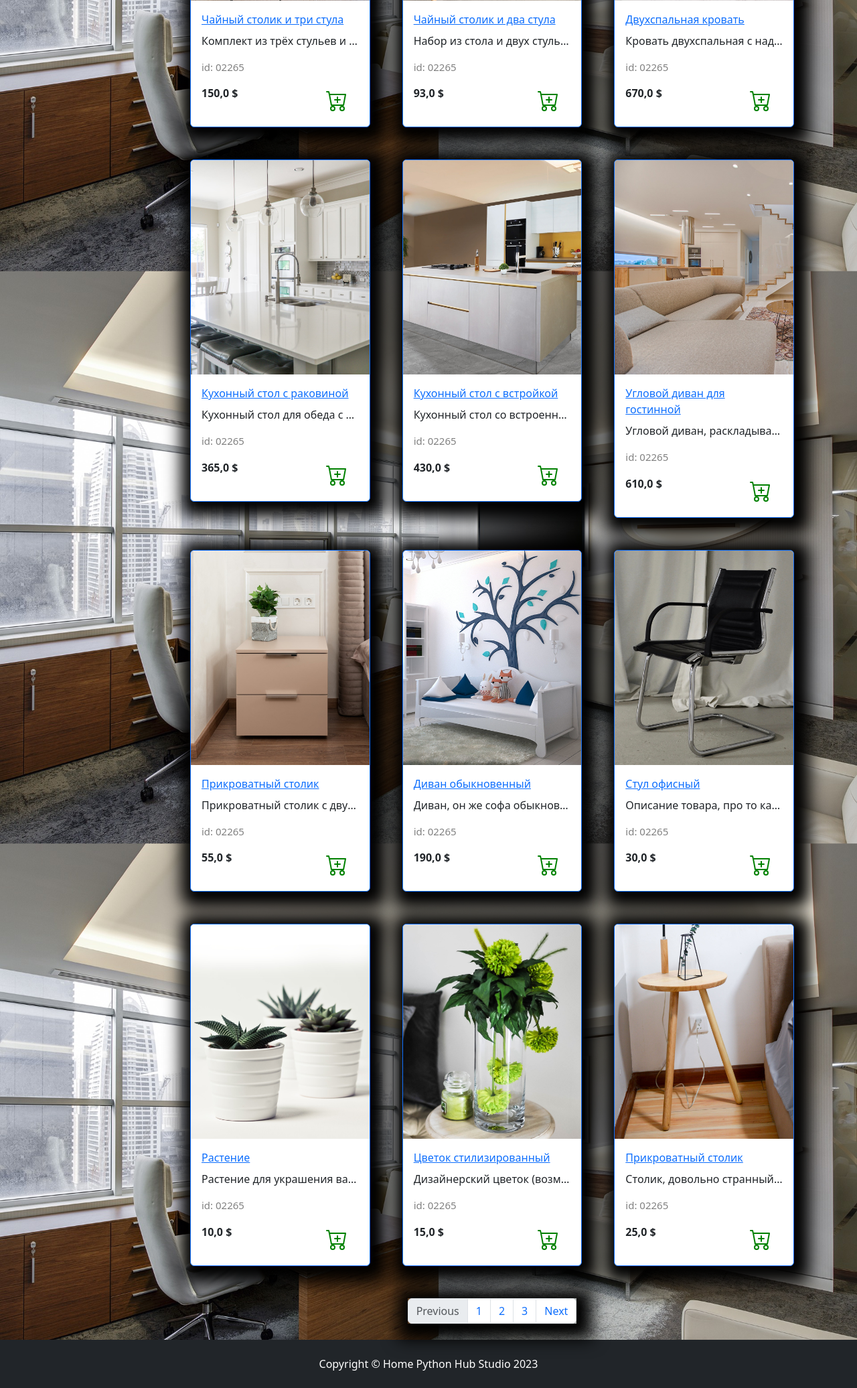
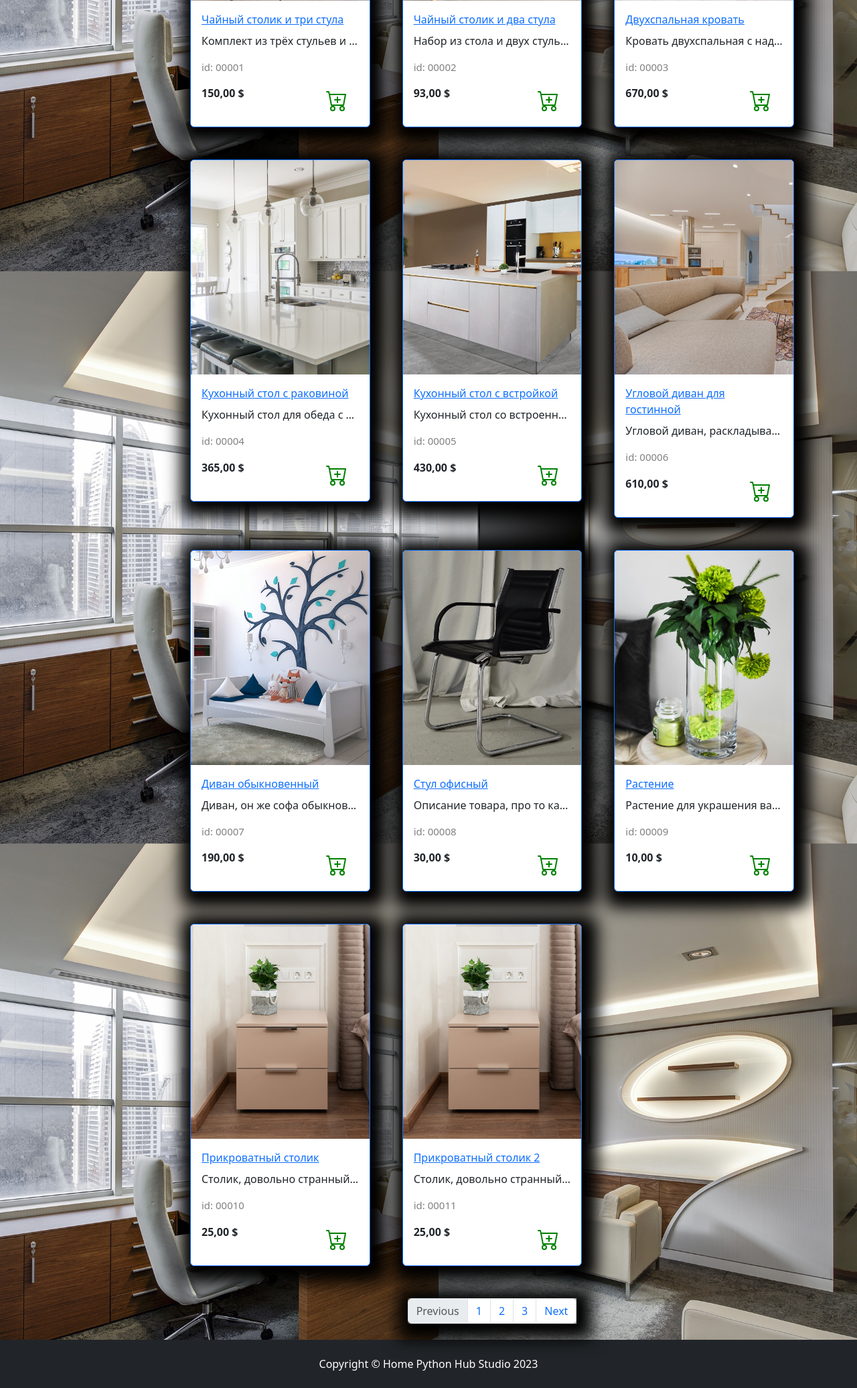
Before and after one commit to neracu/Mini_shop, a Django app: page /catalog/ in a window 1280 px wide. Shown: the part 450-2522 px from the top of the page at 67% size. Run offline with Django 5.2, Linux system fonts and the light colour scheme; data comes from the database, SQL or seed files in the repository; both versions use the stored data as it was after the commit; some libraries are stand-ins or nearby versions.

Commit message:
Add media, images for products and id

```diff
--- a/mini_shop/goods/models.py
+++ b/mini_shop/goods/models.py
@@ -32,3 +32,6 @@ class Products(models.Model):
 
     def __str__(self):
         return f"{self.name} Количество {self.quantity}"
+
+    def display_id(self):
+        return f"{self.id:05}"
--- a/mini_shop/goods/templates/goods/catalog.html
+++ b/mini_shop/goods/templates/goods/catalog.html
@@ -46,13 +46,17 @@
             <!-- Карта товара -->
             <div class="col-lg-4 col-md-6 p-4">
                 <div class="card border-primary rounded custom-shadow">
-                    <img src="{% static product.image %}" class="card-img-top" alt="...">
+                    {% if product.image %}
+                        <img src="{{ product.image.url }}" class="card-img-top" alt="...">
+                    {% else %}
+                        <img src="{% static 'deps/images/Not found image.png' %}" class="card-img-top" alt="...">
+                    {% endif %}
                     <div class="card-body">
                         <a href="../goods/product.html">
                             <p class="card-title">{{ product.name }}</p>
                         </a>
                         <p class="card-text text-truncate">{{ product.description }}</p>
-                        <p class="product_id">id: 02265</p>
+                        <p class="product_id">id: {{ product.display_id }}</p>
                         <div class="d-flex justify-content-between">
 <!--                            <p><s>100</s> $</p>-->
 <!--                            <p><strong>90.00 $</strong></p>-->
--- a/mini_shop/goods/views.py
+++ b/mini_shop/goods/views.py
@@ -1,70 +1,15 @@
 from django.shortcuts import render
+
+from goods.models import Products
 
 
 def catalog(request):
+
+    goods = Products.objects.all()
+
     context = {
         "title": "Home - Каталог",
-        "goods": [
-            {'image': 'deps/images/goods/set of tea table and three chairs.jpg',
-             'name': 'Чайный столик и три стула',
-             'description': 'Комплект из трёх стульев и дизайнерский столик для гостинной комнаты.',
-             'price': 150.00},
-
-            {'image': 'deps/images/goods/set of tea table and two chairs.jpg',
-             'name': 'Чайный столик и два стула',
-             'description': 'Набор из стола и двух стульев в минималистическом стиле.',
-             'price': 93.00},
-
-            {'image': 'deps/images/goods/double bed.jpg',
-             'name': 'Двухспальная кровать',
-             'description': 'Кровать двухспальная с надголовником и вообще очень ортопедичная.',
-             'price': 670.00},
-
-            {'image': 'deps/images/goods/kitchen table.jpg',
-             'name': 'Кухонный стол с раковиной',
-             'description': 'Кухонный стол для обеда с встроенной раковиной и стульями.',
-             'price': 365.00},
-
-            {'image': 'deps/images/goods/kitchen table 2.jpg',
-             'name': 'Кухонный стол с встройкой',
-             'description': 'Кухонный стол со встроенной плитой и раковиной. Много полок и вообще красивый.',
-             'price': 430.00},
-
-            {'image': 'deps/images/goods/corner sofa.jpg',
-             'name': 'Угловой диван для гостинной',
-             'description': 'Угловой диван, раскладывается в двухспальную кровать, для гостинной и приема гостей самое то!',
-             'price': 610.00},
-
-            {'image': 'deps/images/goods/bedside table.jpg',
-             'name': 'Прикроватный столик',
-             'description': 'Прикроватный столик с двумя выдвижными ящиками (цветок не входит в комплект).',
-             'price': 55.00},
-
-            {'image': 'deps/images/goods/sofa.jpg',
-             'name': 'Диван обыкновенный',
-             'description': 'Диван, он же софа обыкновенная, ничего примечательного для описания.',
-             'price': 190.00},
-
-            {'image': 'deps/images/goods/office chair.jpg',
-             'name': 'Стул офисный',
-             'description': 'Описание товара, про то какой он классный, но это стул, что тут сказать...',
-             'price': 30.00},
-
-            {'image': 'deps/images/goods/plants.jpg',
-             'name': 'Растение',
-             'description': 'Растение для украшения вашего интерьера подарит свежесть и безмятежность обстановке.',
-             'price': 10.00},
-
-            {'image': 'deps/images/goods/flower.jpg',
-             'name': 'Цветок стилизированный',
-             'description': 'Дизайнерский цветок (возможно искусственный) для украшения интерьера.',
-             'price': 15.00},
-
-            {'image': 'deps/images/goods/strange table.jpg',
-             'name': 'Прикроватный столик',
-             'description': 'Столик, довольно странный на вид, но подходит для размещения рядом с кроватью.',
-             'price': 25.00},
-        ]
+        "goods": goods,
     }
 
     return render(request, 'goods/catalog.html', context)
--- a/mini_shop/mini_shop/settings.py
+++ b/mini_shop/mini_shop/settings.py
@@ -128,6 +128,11 @@ STATICFILES_DIRS = [
     BASE_DIR / 'static'
 ]
 
+MEDIA_URL = 'media/'
+
+MEDIA_ROOT = BASE_DIR / 'media'
+
+
 INTERNAL_IPS = [
     # ...
     "127.0.0.1",
--- a/mini_shop/mini_shop/urls.py
+++ b/mini_shop/mini_shop/urls.py
@@ -14,10 +14,12 @@ Including another URLconf
     1. Import the include() function: from django.urls import include, path
     2. Add a URL to urlpatterns:  path('blog/', include('blog.urls'))
 """
+from django.conf import settings
 from django.contrib import admin
 from django.urls import path, include
+from django.conf.urls.static import static
 
-from mini_shop.settings import DEBUG
+from mini_shop import settings
 
 urlpatterns = [
     path('admin/', admin.site.urls),
@@ -25,7 +27,9 @@ urlpatterns = [
     path('catalog/', include('goods.urls', namespace='catalog')),
 ]
 
-if DEBUG:
+if settings.DEBUG:
     urlpatterns += [
         path("__debug__/", include("debug_toolbar.urls")),
     ]
+
+    urlpatterns += static(settings.MEDIA_URL, document_root=settings.MEDIA_ROOT)
```
Also changed, not shown: mini_shop/db.sqlite3, mini_shop/media/goods_images/bedside_table.jpg (added), mini_shop/media/goods_images/bedside_table_RGNdoLD.jpg (added), mini_shop/media/goods_images/corner_sofa.jpg (added), mini_shop/media/goods_images/double_bed.jpg (added), mini_shop/media/goods_images/double_bed_heu40h9.jpg (added), mini_shop/media/goods_images/flower.jpg (added), mini_shop/media/goods_images/kitchen_table.jpg (added), mini_shop/media/goods_images/kitchen_table_2.jpg (added), mini_shop/media/goods_images/office_chair.jpg (added), mini_shop/media/goods_images/set_of_tea_table_and_three_chairs.jpg (added), mini_shop/media/goods_images/set_of_tea_table_and_two_chairs.jpg (added), mini_shop/media/goods_images/sofa.jpg (added).
